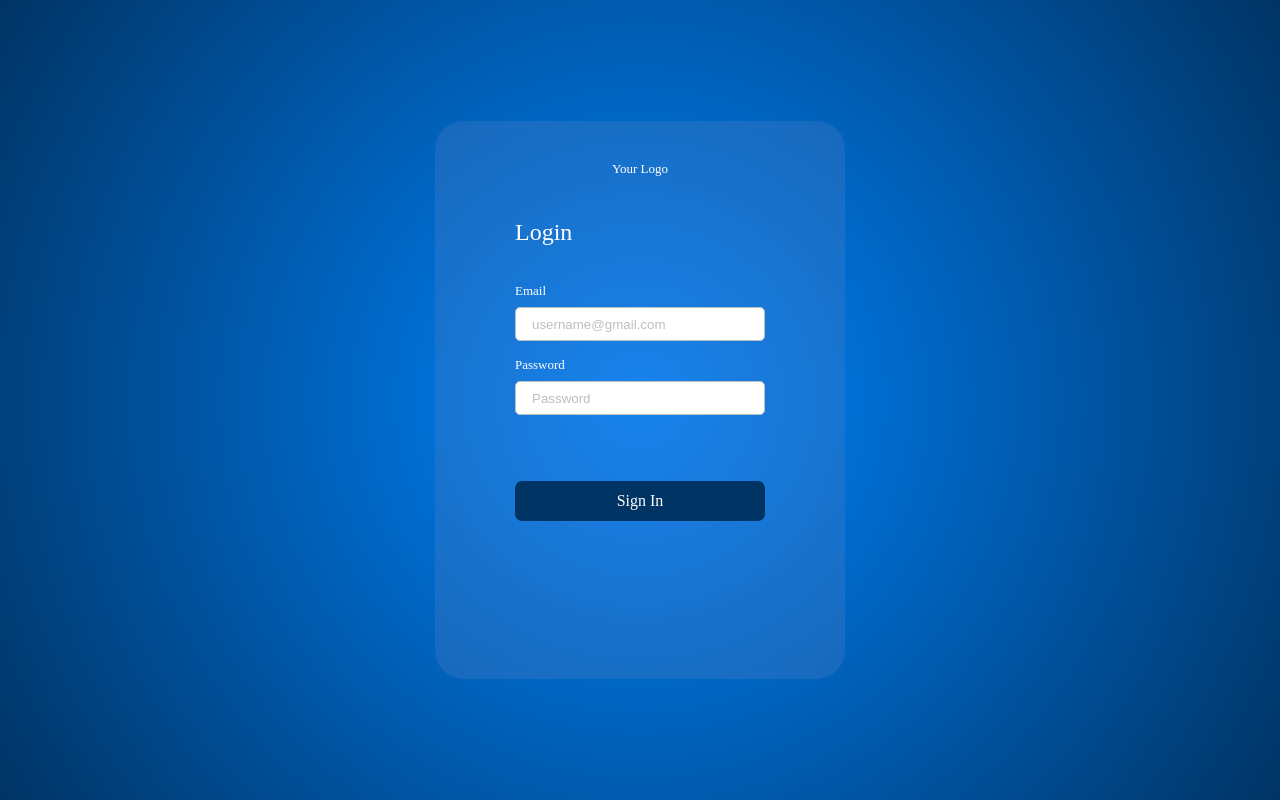
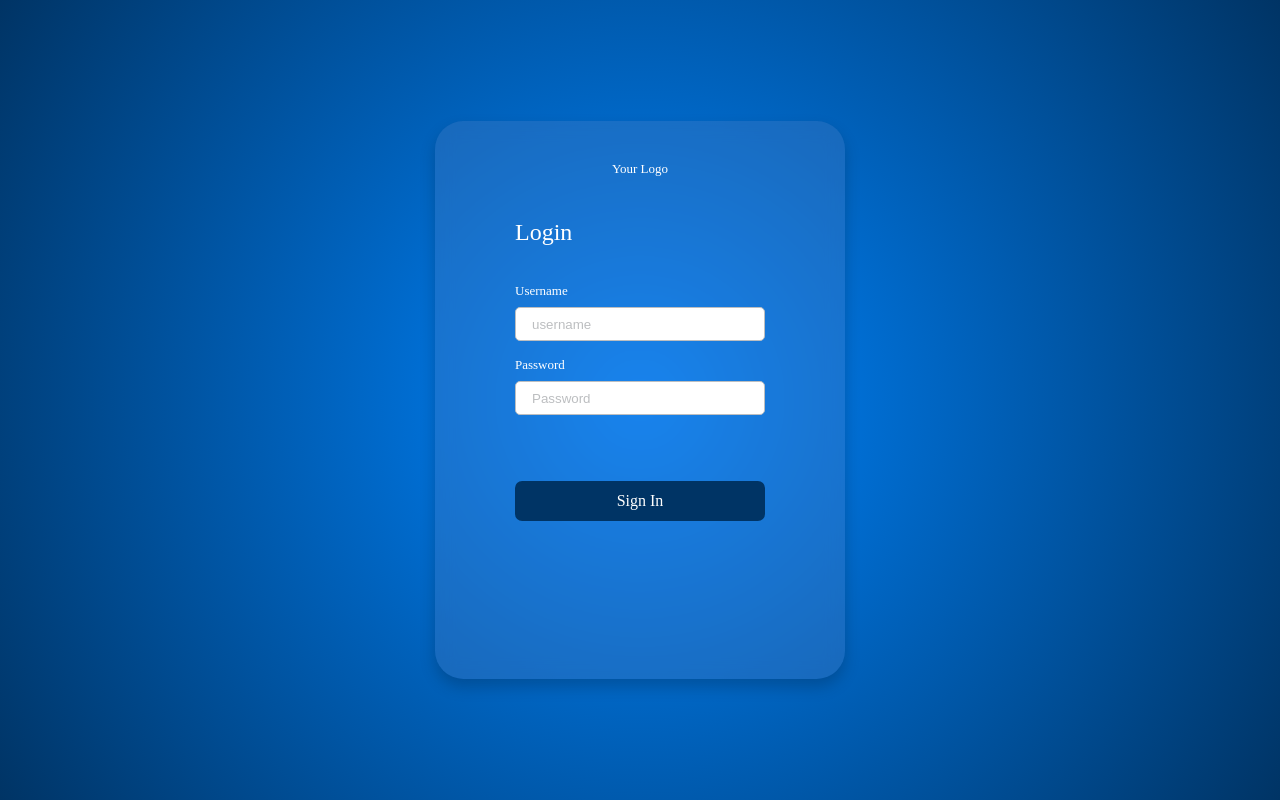
Before and after one commit to kuljok/react-redux-employee-poll-project, a React (Create React App) app in the folder empoll/: page / in a window 1280 px wide. Built offline with nearby package versions, Linux system fonts and the light colour scheme.

Commit message:
feat: add initial logic to handle inputs on the Login component

```diff
--- a/empoll/src/components/Login.css
+++ b/empoll/src/components/Login.css
@@ -13,6 +13,7 @@
   background: rgba(88, 130, 193, 0.28);
   backdrop-filter: blur(8.89323px);
   border-radius: 28.4583px;
+  box-shadow: 0 8px 16px rgba(0, 0, 0, 0.2);
 }
 
 .Login-form {
@@ -33,7 +34,7 @@
   margin-bottom: 20px;
 }
 
-.Login-form input[type="email"],
+.Login-form input[type="text"],
 .Login-form input[type="password"] {
   background: #ffffff;
   border: 0.711458px solid #bcbec0;
@@ -45,6 +46,10 @@
   align-items: center;
   padding: 16px;
   gap: 10px;
+}
+
+.Login-form input:focus {
+  outline: none;
 }
 
 .Login-form input::placeholder {
--- a/empoll/src/components/Login.js
+++ b/empoll/src/components/Login.js
@@ -1,8 +1,29 @@
+import { useState } from "react";
+import { connect, useSelector } from "react-redux";
 import "./Login.css";
 
-const Login = (props) => {
+const Login = ({ dispatch, users }) => {
+  const [username, setUsername] = useState("");
+  const [password, setPassword] = useState("");
+
+  const handleUsernameChange = (e) => {
+    const text = e.target.value;
+    setUsername(text);
+  };
+
+  const handlePasswordChange = (e) => {
+    const text = e.target.value;
+    setPassword(text);
+  };
+
   const handleSubmit = (e) => {
     e.preventDefault();
+
+    const foundUser = Object.keys(users).find((id) => id === username);
+    if (!foundUser) {
+      alert("User not found");
+      return;
+    }
   };
 
   return (
@@ -13,12 +34,14 @@ const Login = (props) => {
           <h3>Login</h3>
         </section>
         <section>
-          <label htmlFor="username">Email</label>
+          <label htmlFor="username">Username</label>
           <input
-            type="email"
+            type="text"
             id="username"
-            placeholder="username@gmail.com"
+            placeholder="username"
             name="username"
+            onChange={handleUsernameChange}
+            value={username}
           />
         </section>
         <section>
@@ -28,6 +51,8 @@ const Login = (props) => {
             id="password"
             name="password"
             placeholder="Password"
+            value={password}
+            onChange={handlePasswordChange}
           />
         </section>
         <button type="submit">Sign In</button>
@@ -36,4 +61,10 @@ const Login = (props) => {
   );
 };
 
-export default Login;
+const mapStateToProps = (state) => {
+  return {
+    users: state.users,
+  };
+};
+
+export default connect(mapStateToProps)(Login);
```
